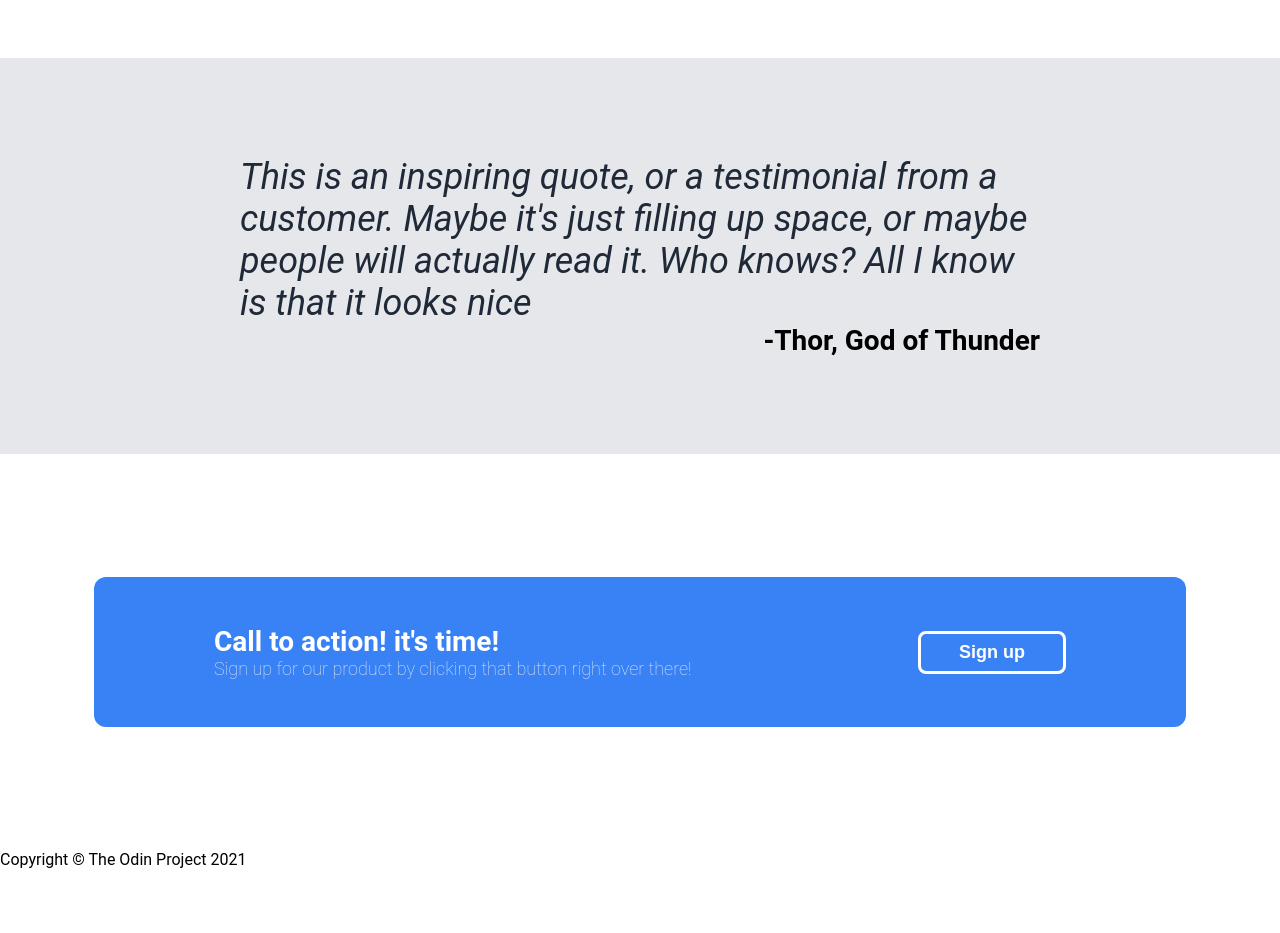
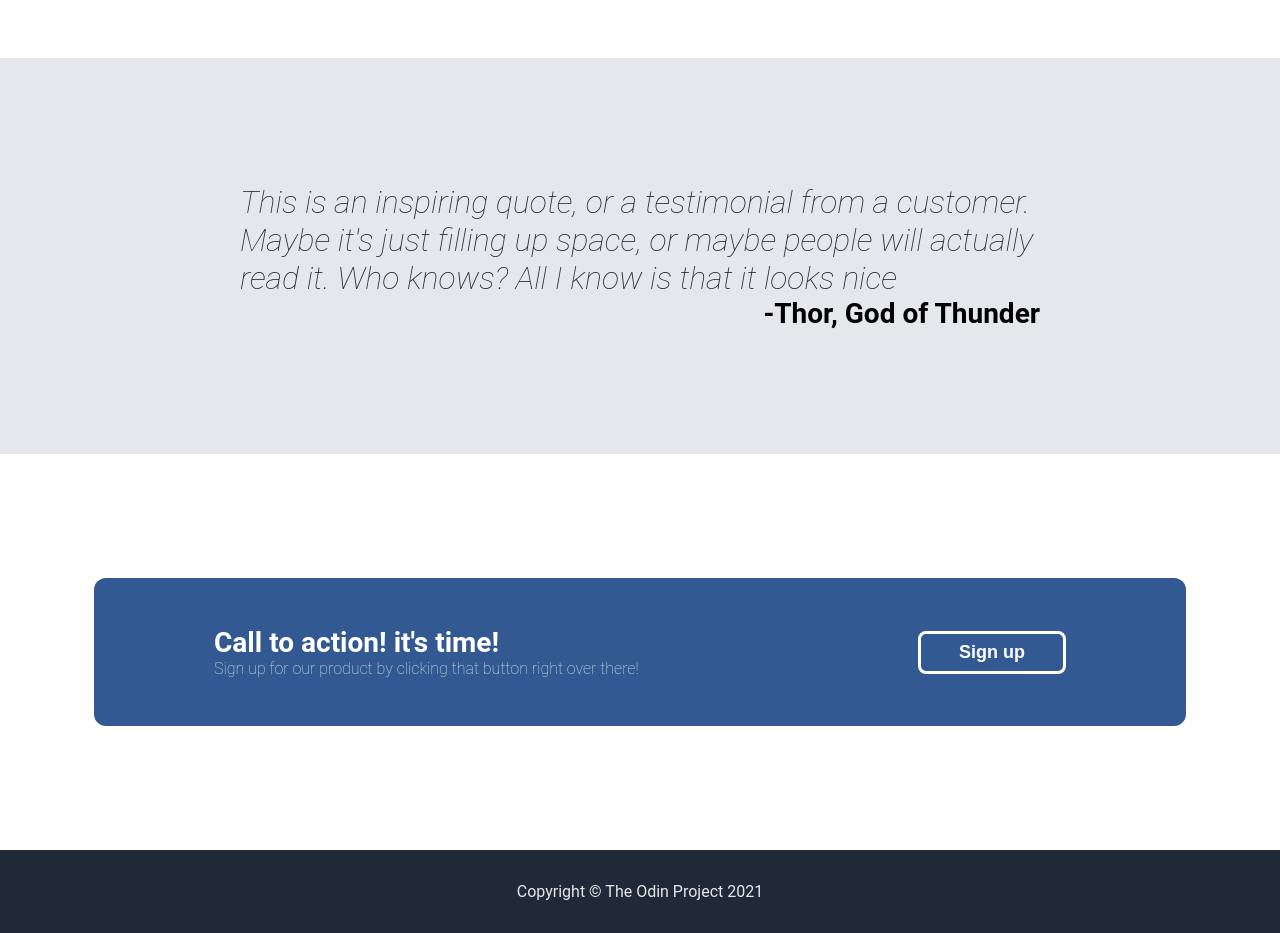
Before and after one commit to Jonathan5579/TOP-Landing-Page, a plain HTML site: page index.html in a window 1280 px wide. Shown: the part 784-1717 px from the top of the page. Before the commit the page ends 1653 px from the top, so only its background shows below. Drawn offline with Linux system fonts and the light colour scheme.

Commit message:
style: add footer section    added the footer and corrected some minor style in the    call to action button.    Changed the image to a steam one and added a border

```diff
--- a/index.html
+++ b/index.html
@@ -7,7 +7,7 @@
       <link rel="stylesheet" href="styles.css">
       <style>
          body {
-            font-family: Roboto, Arial, Helvetica, sans-serif;
+            font-family: 'Jetbrains Mono', Roboto, Arial, Helvetica, sans-serif;
          }
      </style>
    </head>
@@ -17,7 +17,7 @@
          <div class="content_container">
             <div class="navbar">
                <img class="the_odin_project_icon" src="assets/The_odin_project_icon.png" alt="The odin project icon">
-               <div class="navbar_title">Header Logo</div>
+               <div class="navbar_title">The Odin Project</div>
                <ul>
                   <li><a href="">header link one</a></li>
                   <li><a href="">header link two</a></li>
@@ -27,12 +27,12 @@
 
             <div class="container">
                <div class="column">
-                  <div class="content_title">This Website is awesome</div>
+                  <div class="content_title">HTML, CSS landing page</div>
                   This website has some subtext that goes here under the main title. Its a smaller font and the color is lower contraste
                   <button>Sign up</button>
                </div>
 
-               <img src="assets/Pokemon_minimalist.png" alt="cat_grabbing_his_head_with_desperation">
+               <img src="assets/autum sale steam.jpg" alt="cat_grabbing_his_head_with_desperation">
             </div>
          </div>
       </div>
@@ -87,7 +87,7 @@
       </div>
 
 
-      <div class="footer">
+      <div id="footer">
          Copyright © The Odin Project 2021
       </div>
    </body>
--- a/styles.css
+++ b/styles.css
@@ -87,9 +87,10 @@ body {
 }
 
 #top_content_section .container img {
-   border-radius: 12px;
+   border-radius: 8px;
    width: 400px;
    height: 223px;
+   border: 2px solid #3d4651;
 }
 /****************************************************/
 
@@ -140,14 +141,7 @@ body {
 #some_random_information_section .image_subtext_container img{
    width: 150px;
    height: 150px;
-   border: 3px solid #3882F6;
-   border-radius: 8px;
-}
-
-#some_random_information_section .image_subtext_container .image{
-   width: 150px;
-   height: 150px;
-   border: 4px solid #3882F6;
+   border: 2px solid #1F2937;
    border-radius: 8px;
 }
 
@@ -166,10 +160,10 @@ body {
    align-items: center;
    justify-content: center;
    font-style: italic;
-   font-weight: 400;
+   font-weight: 100;
    width: 800px;
    color: #1F2937;
-   font-size: 36px;
+   font-size: 32px;
 }
 
 #inspiring_quote_section .quote_autor {
@@ -197,7 +191,7 @@ body {
 }
 
 #call_to_action_section .blue_content_container {
-   background: #3882F6;
+   background: #325991;
    width: 100%;
 
    display: flex;
@@ -222,12 +216,12 @@ body {
 
 #call_to_action_section .sign_bottom_text {
    font-weight: 100;
-   font-size: 18px;
+   font-size: 16px;
    color: #E5E7EB;
 }
 
 #call_to_action_section .content_container button{
-   background: #3882F6;
+   background: transparent;
    color: inherit;
    font-weight: 700;
    border: 3px solid white;
@@ -235,3 +229,14 @@ body {
    border-radius: 8px;
    font-size: 18px;
 }
+
+/****************************************************/
+#footer {
+   color: #E5E7EB;
+   background-color: #1F2937;
+   display: flex;
+   font-size: 16px;
+   justify-content: center;
+   align-items: center;
+   padding: 32px 0px;
+}
```
Also changed, not shown: assets/autum sale steam.jpg (added).
